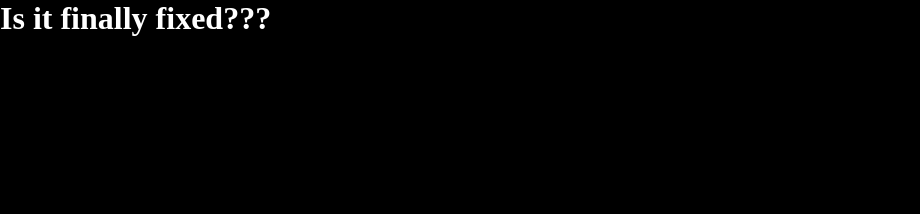
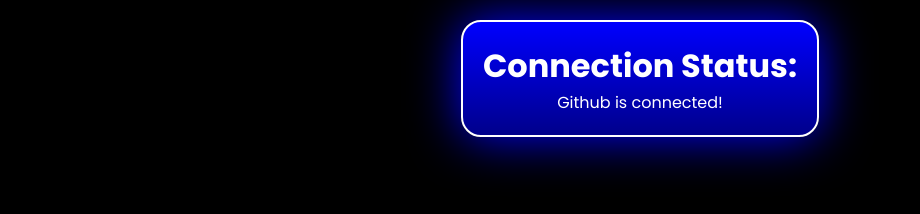
Before and after one commit to Rodsef/Infinite-Void-Website, a plain HTML site: page index.html in a window 1280 px wide. Shown: the whole page, without its empty margins (0-920 px from the left). Drawn offline with Linux system fonts and the light colour scheme.

Commit message:
Connected Succesfully

```diff
--- a/index.html
+++ b/index.html
@@ -7,6 +7,9 @@
     <link rel="stylesheet" href="style.css">
 </head>
 <body>
-    <h1>Is it finally fixed???</h1>
+    <div>
+        <h1>Connection Status:</h1>
+        <p>Github is connected!</p>
+    </div>
 </body>
 </html>
--- a/style.css
+++ b/style.css
@@ -1,10 +1,34 @@
+@import url('https://fonts.googleapis.com/css2?family=Poppins:ital,wght@0,100;0,200;0,300;0,400;0,500;0,600;0,700;0,800;0,900;1,100;1,200;1,300;1,400;1,500;1,600;1,700;1,800;1,900&display=swap');
+
 *{
   box-sizing: border-box;
   margin: 0;
   padding: 0;
+
+  font-family: 'Poppins';
 }
-
 body {
   background-color: black;
   color: white;
+
+  display: flex;
+  justify-content: center;
+  align-items: center;
 }
+
+div{
+  display: flex;
+  flex-direction: column;
+  justify-content: center;
+  align-items: center;
+
+  border: 2px solid white;
+  border-radius: 20px;
+  padding: 20px;
+  margin: 20px;
+
+  background-image: linear-gradient(blue, darkblue);
+  box-shadow: 0 0 50px blue;
+}
+div *{
+}
```
